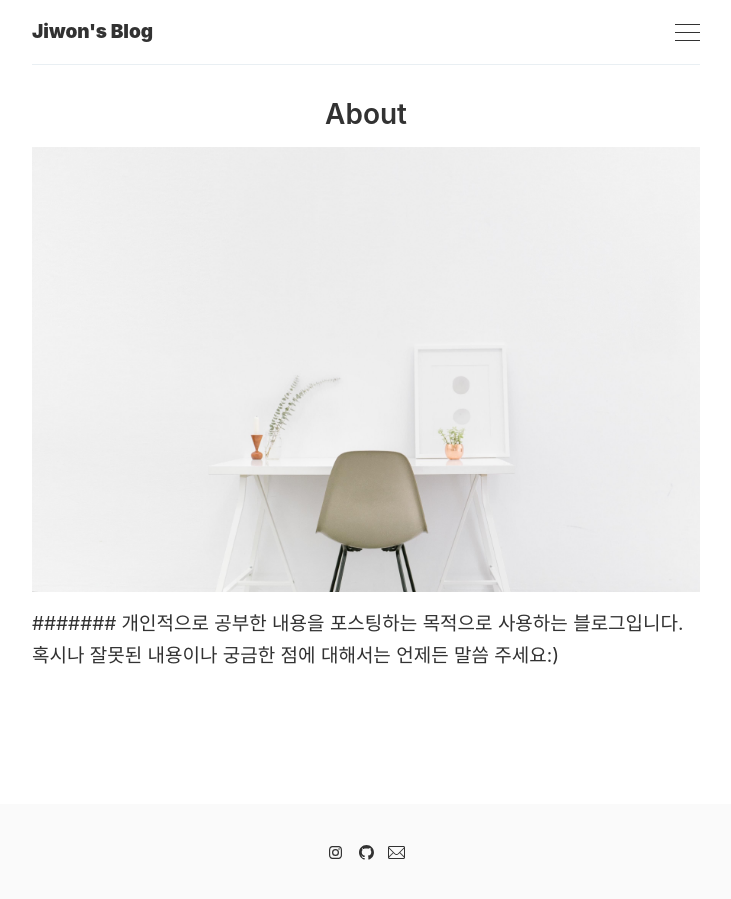
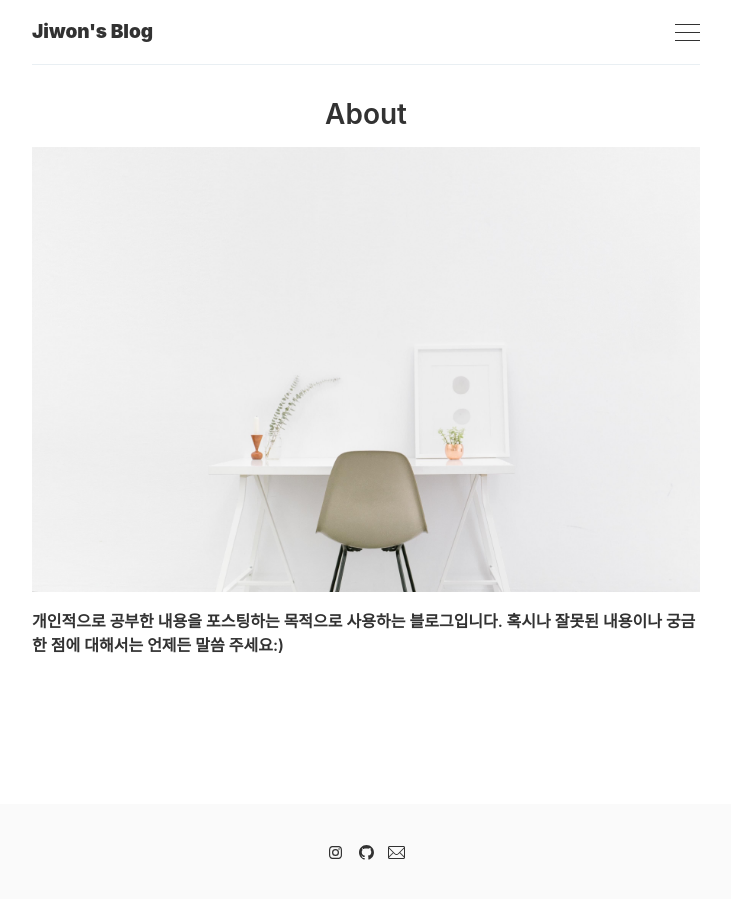
Before and after one commit to inha-informatics/geongswon.github.io, a Jekyll site: the page built from _pages/about.md, in a window 1280 px wide. Shown: the whole page, without its empty margins (274-1005 px from the left). Built offline with Jekyll 4.4.1, drawn with Linux system fonts in a browser that asks for light colours.

```diff
--- a/_pages/about.md
+++ b/_pages/about.md
@@ -4,4 +4,4 @@ title: About
 image: '/images/pages/about.jpeg'
 ---
 
-####### 개인적으로 공부한 내용을 포스팅하는 목적으로 사용하는 블로그입니다. 혹시나 잘못된 내용이나 궁금한 점에 대해서는 언제든 말씀 주세요:)
+###### 개인적으로 공부한 내용을 포스팅하는 목적으로 사용하는 블로그입니다. 혹시나 잘못된 내용이나 궁금한 점에 대해서는 언제든 말씀 주세요:)
```
